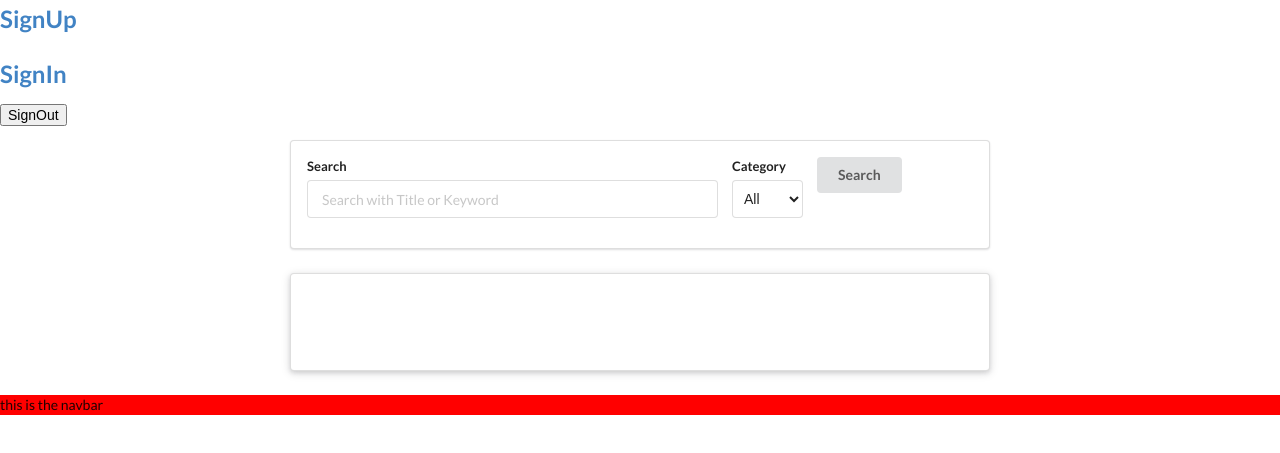
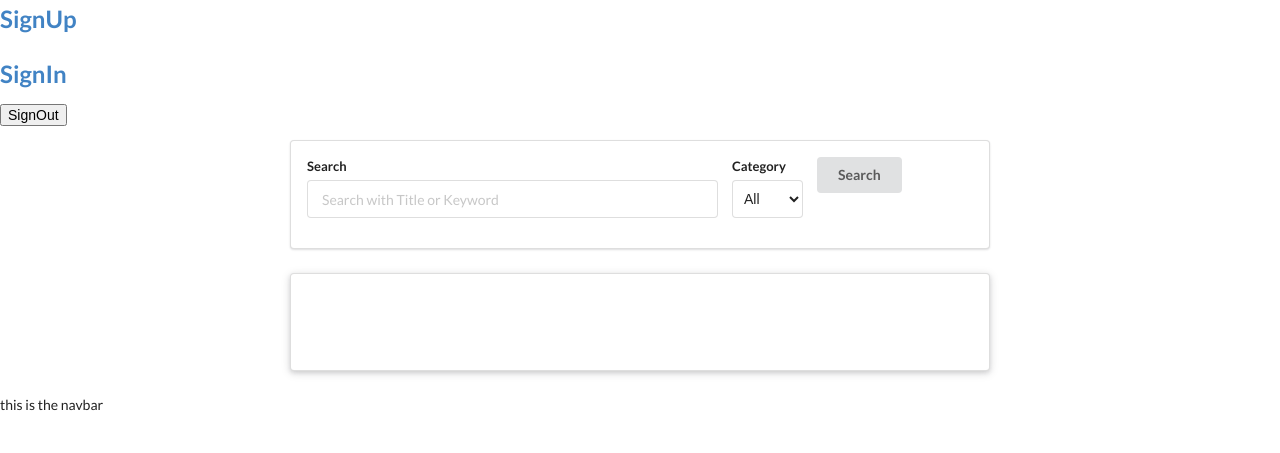
Before and after one commit to abdulmoizhussain/OLX-app-html-css-js, a plain HTML site: page index.html in a window 1280 px wide. Shown: the part 57-510 px from the top of the page. Drawn offline with nearby package versions, Linux system fonts and the light colour scheme; no server answers.

Commit message:
fixed bug in chat.js

```diff
--- a/index.html
+++ b/index.html
@@ -7,17 +7,6 @@
   <meta http-equiv="X-UA-Compatible" content="ie=edge">
   <link rel="stylesheet" href="https://cdn.jsdelivr.net/npm/semantic-ui@2.3.2/dist/semantic.min.css">
   <title>OLX Pakistan</title>
-  <style>
-    #nav-bar {
-      position: relative;
-      top: 0;
-      width: 100%;
-      background-color: red;
-    }
-    body {
-      /* padding-top: 20px; */
-    }
-  </style>
 </head>
 <body>
   <h1>OLX Pakistan</h1>
```
